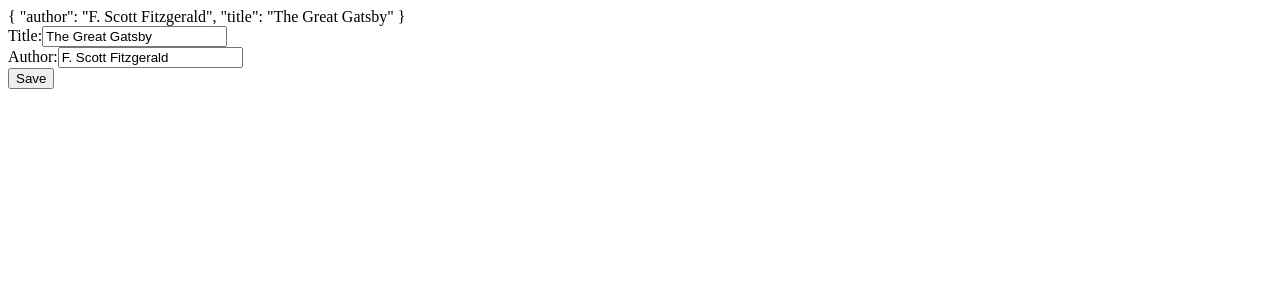
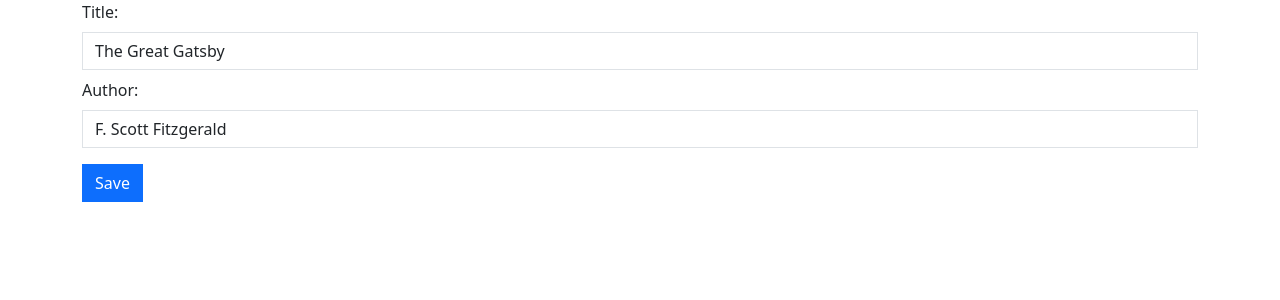
Before and after one commit to mmatczak/ng-course-16.10.2024, an Angular app: page / in a window 1280 px wide. Shown: the top 300 px of the page. Built offline with nearby package versions, Linux system fonts and the light colour scheme.

Commit message:
Bootstrap

```diff
--- a/package.json
+++ b/package.json
@@ -18,6 +18,7 @@
     "@angular/platform-browser": "^18.2.0",
     "@angular/platform-browser-dynamic": "^18.2.0",
     "@angular/router": "^18.2.0",
+    "bootstrap": "^5.3.3",
     "rxjs": "~7.8.0",
     "tslib": "^2.3.0",
     "zone.js": "~0.14.10"
--- a/src/app/app.component.html
+++ b/src/app/app.component.html
@@ -1,3 +1,3 @@
-<main>
+<main class="container">
   <ba-book-details></ba-book-details>
 </main>
--- a/src/app/book/components/book-details/book-details.component.html
+++ b/src/app/book/components/book-details/book-details.component.html
@@ -1,14 +1,11 @@
-<header>
-  {{book | json}}
-</header>
 <form (submit)="saveBook($event)">
-  <div>
-    <label for="title">Title:</label>
-    <input id="title" [value]="book.title" />
+  <div class="mb-2">
+    <label for="title" class="form-label">Title:</label>
+    <input id="title" class="form-control" [value]="book.title" />
   </div>
-  <div>
-    <label for="author">Author:</label>
-    <input id="author" [value]="book.author"  />
+  <div class="mb-3">
+    <label for="author" class="form-label">Author:</label>
+    <input id="author" class="form-control" [value]="book.author"  />
   </div>
-  <button type="submit">Save</button>
+  <button class="btn btn-primary" type="submit">Save</button>
 </form>
--- a/src/styles.scss
+++ b/src/styles.scss
@@ -1 +1,4 @@
 /* You can add global styles to this file, and also import other style files */
+
+$enable-rounded: false;
+@import "bootstrap/scss/bootstrap";
```
Also changed, not shown: 1 other file (tests, documents, lock files or other folders).
